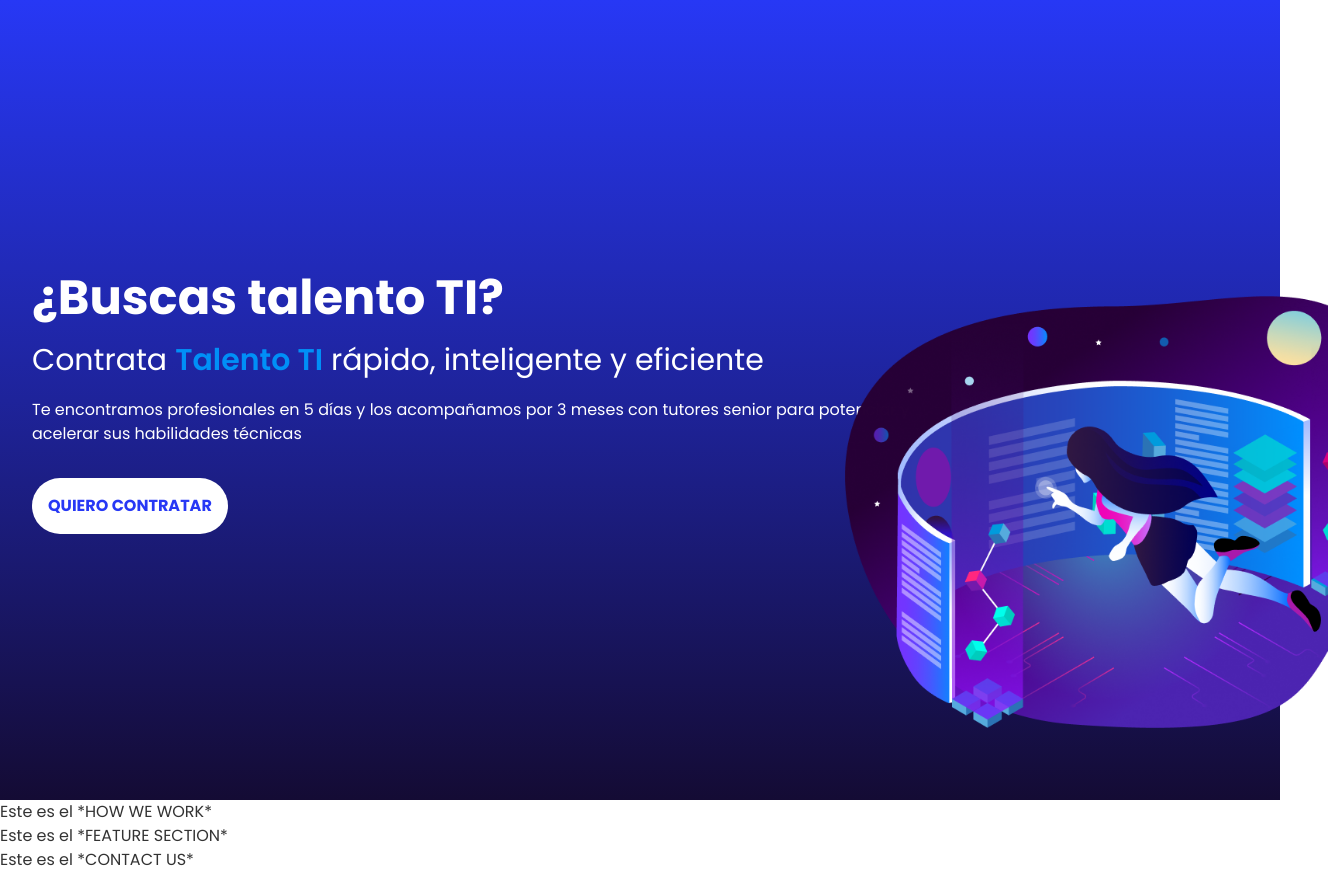
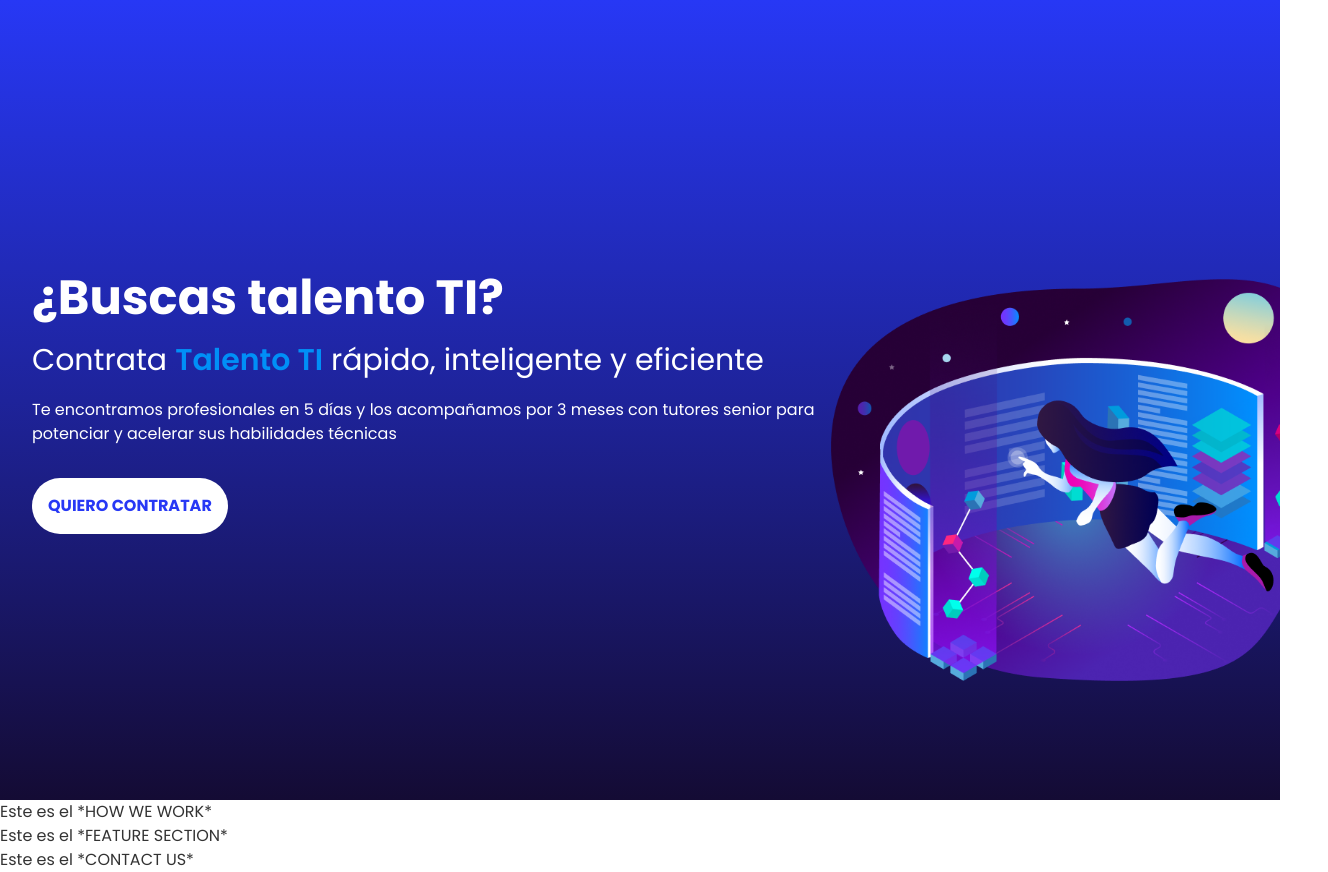
Before and after one commit to vecarope/ejemploReact, a React (Create React App) app: page / in a window 1280 px wide. Shown: the whole page, 1328 px wide, since content can reach past the window. Built offline with nearby package versions, Linux system fonts and the light colour scheme; what tw-elements would draw is missing.

Commit message:
Modify lx view

```diff
--- a/src/components/Landing/LandingHero.jsx
+++ b/src/components/Landing/LandingHero.jsx
@@ -5,8 +5,8 @@ const LandingHero = () => {
   return (
     <section id="hero">
     <div class="bg-gradient-to-b from-mid-light-blue via-mid-blue to-dark-purple min-h-screen flex justify-center items-center h-screen p-[2rem]" >
-      <div className='lg:flex '>
-        <div class="sm:justify-center py-3 lg:hidden" >
+      <div className=' lg:flex '>
+        <div class="md:justify-center py-3 lg:hidden" >
           <img src={coverImage} alt="MujerDev" />
         </div>
 
@@ -32,7 +32,7 @@ const LandingHero = () => {
 
 
       </div>
-      <div class="hidden lg:block -mx-20 -mb-56">
+      <div class="hidden lg:block -mx-8 -mb-40">
           <img src={coverImage2} alt="MujerDev" />
       </div>
     </div>
```
